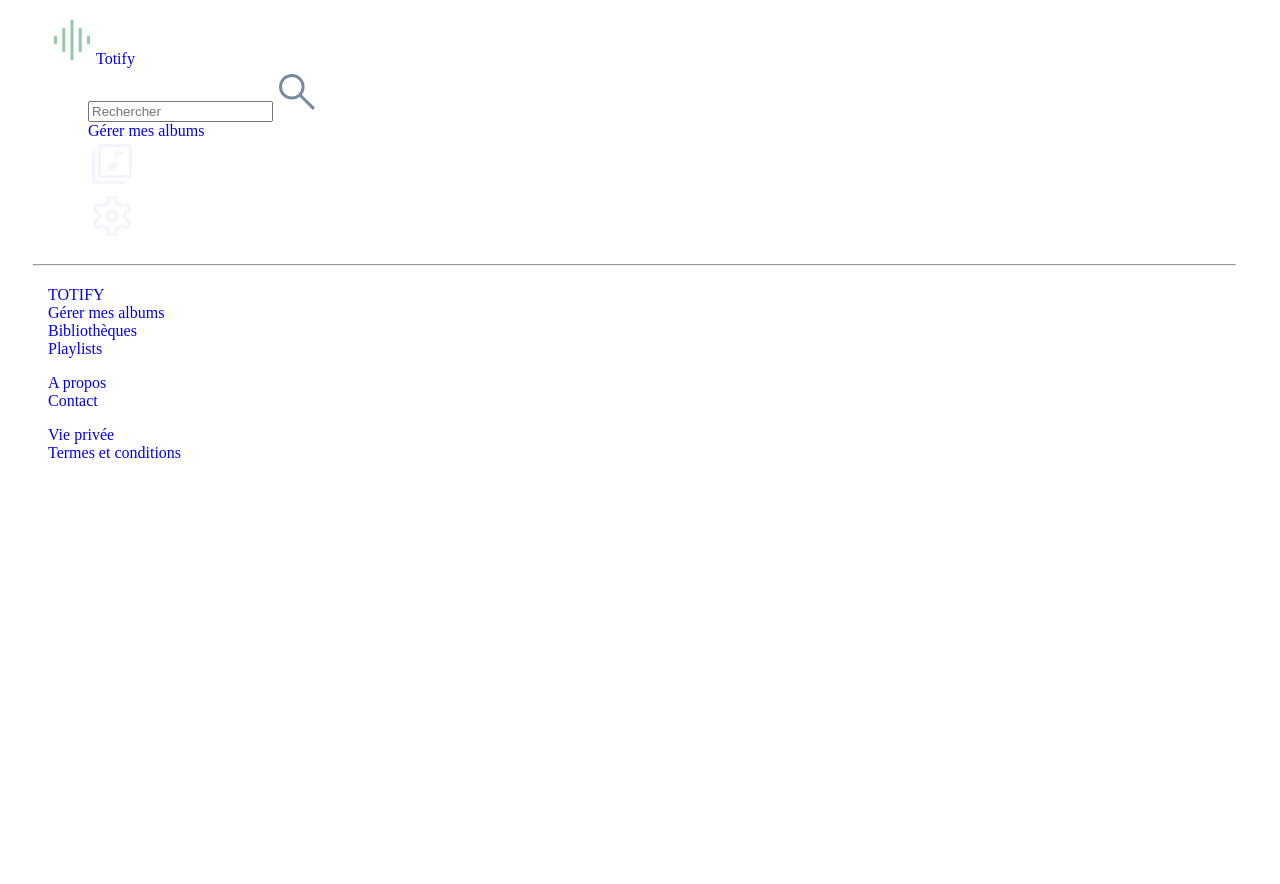
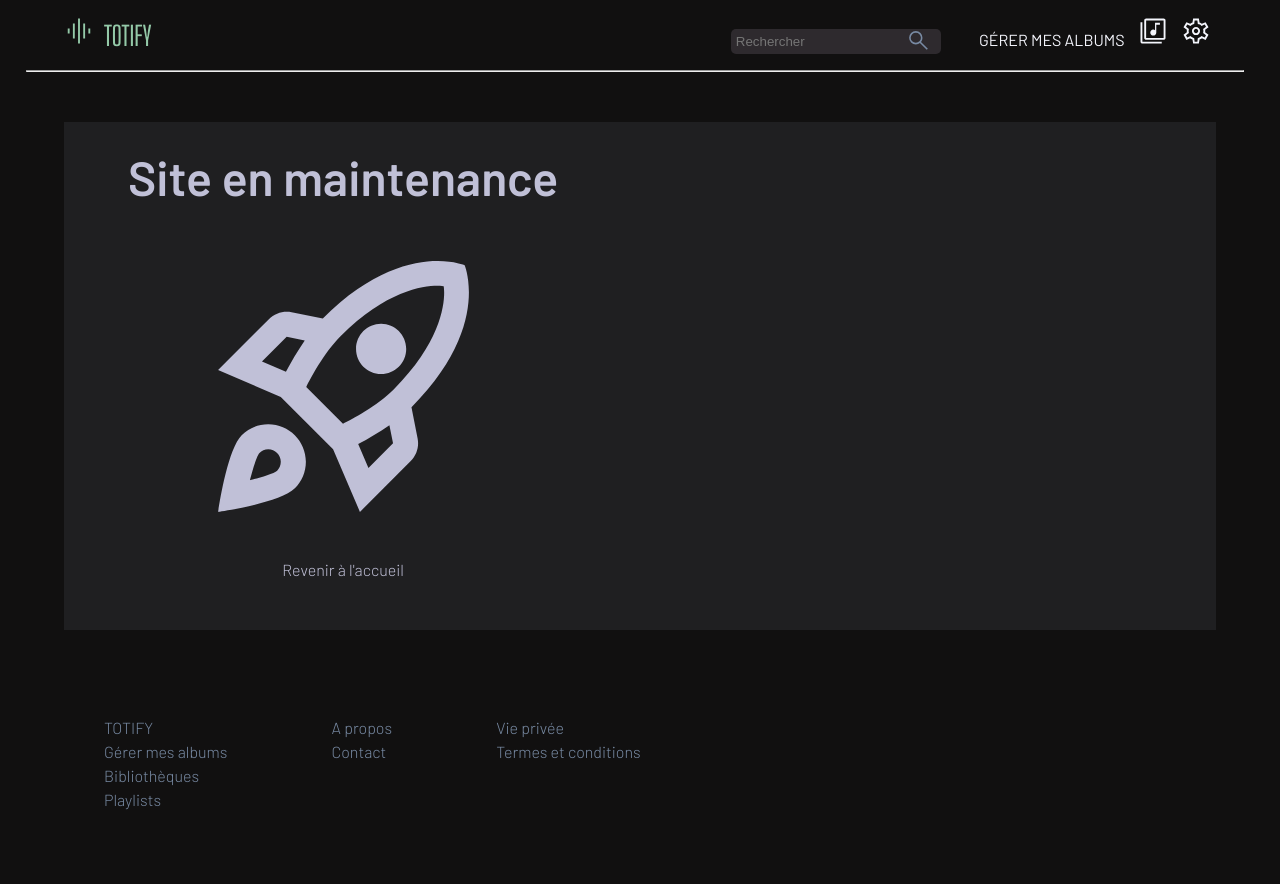
Before and after one commit to MogwaiRGod/Eval_MVC, a plain HTML site: page view/html/maintenance.html in a window 1280 px wide. Before the commit the page ends 800 px from the top, so only its background shows below. Drawn offline with Linux system fonts and the light colour scheme.

Commit message:
page de maintenance

```diff
--- a/view/html/maintenance.html
+++ b/view/html/maintenance.html
@@ -14,6 +14,9 @@
         <link href="https://fonts.googleapis.com/css2?family=Barlow:ital,wght@0,300;0,400;0,600;1,300;1,400;1,600&family=Big+Shoulders+Display:wght@500&display=swap" rel="stylesheet">
         <!-- Import des feuilles de style -->
         <link rel="stylesheet" href="../style/root.css">
+        <!-- Pour les pages ayant la nav/footer/section d'apps/body normal -->
+        <link rel="stylesheet" href="../style/main.css">
+        <link rel="stylesheet" href="../style/animations.css">
         <link rel="stylesheet" href="../style/style.css">
     </head>
 
@@ -36,8 +39,18 @@
     </header>
 
     <main>
-        <div>
-
+        <div id="container-maintenance">
+            <div id="flex-container">
+                <h4>Site en maintenance</h4>
+                <div id="rocket-container">
+                    <img src="../imgs/rocket.svg" alt="Icône de fusée">
+                    <!-- Les divs suivantes doivent être animées , je le ferai si j'ai le temps -->
+                    <!-- <div class="circle"></div>
+                    <div class="circle"></div>
+                    <div class="circle"></div> -->
+                </div>
+                <a href="index.html">Revenir à l'accueil</a>
+            </div>
         </div>
     </main>
 
@@ -57,4 +70,6 @@
             <li><a href="maintenance.html">Termes et conditions</a></li>
         </ul>
     </footer>
+
+    <script src="../scripts/anims.js"></script>
 </body>
--- /dev/null
+++ b/view/scripts/anims.js
@@ -0,0 +1,67 @@
+/*
+ * FONCTIONS
+ */
+
+// fonction appliquant une animation à un élément HTML
+function setAnim(item, anim, duration="0.2s", type="forwards") {
+    return item.style.animation = `${anim} ${duration} ${type}`;
+}
+
+
+
+/*
+ * PARTIES RECURRENTES
+ */
+
+/*
+ * ANIMATIONS DE LA NAV
+ */
+
+const containerLogo = document.getElementById("nav-logo");
+const logo = document.getElementById("icon-nav-logo");
+const textLogo = document.getElementById('nav-link-logo');
+
+// LOGO
+// survol du logo
+containerLogo.addEventListener('mouseover', () => {
+    logo.src = "../imgs/music_hover.svg";
+    setAnim(logo, 'hoverLogo');
+    setAnim(textLogo, 'hoverLogoText');
+    return;
+});
+
+// à l'arrêt du survol
+containerLogo.addEventListener('mouseleave', () => {
+    logo.src = "../imgs/music.svg";
+    setAnim(logo, 'leaveLogo');
+    setAnim(textLogo, 'leaveLogoText');
+    return;
+});
+
+// icônes
+document.querySelectorAll(".hover-nav").forEach(item => {
+    // au survol
+    item.addEventListener('mouseover', () => {
+        // on change la source de l'image (pour avoir celle dédiée au le survol)
+        item.setAttribute("src", item.getAttribute("src").substring(0, item.getAttribute("src").length-4) + '_hover.svg');
+        return;
+    });
+
+    // à l'arrêt du survol
+    item.addEventListener('mouseleave', () => {
+        // on change la source de l'image (pour avoir celle dédiée au le survol)
+        item.setAttribute("src",  item.getAttribute("src").substring(0, item.getAttribute("src").length-10) + '.svg');
+        return;
+    });
+});
+
+
+
+/*
+ * ANIMATIONS DE LA SECTION D'APPS
+ */
+
+// je ferai ça si j'ai le temps
+// document.querySelectorAll(".app").forEach(item => {
+
+// });
--- a/view/style/animations.css
+++ b/view/style/animations.css
@@ -1,3 +1,6 @@
+/* Survol/arrêt du survol du logo de la nav */
+
+/* Logo */
 @keyframes hoverLogo {
     from {
         transform: scale(1);
@@ -16,20 +19,21 @@
     }
 }
 
+/* Texte du logo */
 @keyframes hoverLogoText {
     from {
-        color: var(--couleur1);
+        color: var(--color1);
     }
     to {
-        color: var(--couleur2);
+        color: var(--color2);
     }
 }
 
 @keyframes leaveLogoText {
     from {
-        color: var(--couleur2);
+        color: var(--color2);
     }
     to {
-        color: var(--couleur1);
+        color: var(--color1);
     }
 }
--- a/view/style/main.css
+++ b/view/style/main.css
@@ -1,7 +1,35 @@
 /*
- *Parties du site réutilisables
+ * Style des parties réutilisables du site et des objets récurrents
  */
 
+
+/*
+ * OBJETS RECURRENTS
+ */
+
+ ul {
+    list-style-type: none;
+}
+
+a:link,
+a:visited {
+    text-decoration: none;
+    cursor: pointer;
+}
+
+hr {
+    position: relative;
+    margin: 20px 0;
+    color: var(--color5);
+    left: 2%;
+    width: 95%;
+
+}
+
+
+ /*
+  * PARTIES PRINCIPALES
+  */
 
 /* BODY */
 body {
@@ -12,7 +40,6 @@ body {
     font-weight: var(--ft-main-normal);
     width: 100vw;
     height: 100vh;
-    text-decoration: none;
 }
 
 
@@ -129,8 +156,7 @@ nav ul li{
 
 footer {
     height: 200px;
-    margin: 0;
-    background: var(--color1);
+    margin: 30px 0;
     display: flex;
     flex-direction: row;
     justify-items: center;
@@ -145,11 +171,14 @@ footer ul {
 }
 
 footer a {
-    color: var(--dark);
+    font-size: 12pt;
+    line-height: 18pt;
+    font-weight: var(--ft-main-light);
+    color: var(--color5);
 }
 
 footer a:hover {
-    color: var(--dark);
+    color: var(--white2);
     font-weight: var(--ft-main-bold);
 }
 
@@ -182,16 +211,12 @@ footer a:active {
 }
 
 h3 a {
-    text-decoration: none;
     font-family: var(--font-main);
     color: var(--white2);
     font-size: 16pt;
     font-weight: var(--ft-main-normal);
 }
 
-h3 a:hover {
-    color: var(--color1)
-}
 
 .icon-app {
     width: 100%;
--- a/view/style/root.css
+++ b/view/style/root.css
@@ -1,6 +1,5 @@
 /*
- * Déclaration et définition de toutes les variables/valeurs du design +
- * design des objets récurrents (e.g menus dropdown) et des parties réutilisables (e.g footer)
+ * Déclaration et définition de toutes les variables/valeurs du design
  */
 
 :root {
@@ -30,32 +29,3 @@
     --ft-main-bold: 600;
 
 }
-
-
-/*
- * PARTIES RECURRENTES
- */
-
-
-
-
-/*
- * OBJETS RECURRENTS
- */
-
- ul {
-    list-style-type: none;
-}
-
-a {
-    text-decoration: none;
-}
-
-hr {
-    position: relative;
-    margin: 20px 0;
-    color: var(--color5);
-    left: 2%;
-    width: 95%;
-
-}
--- a/view/style/style.css
+++ b/view/style/style.css
@@ -1,11 +1,14 @@
 /*
- * INDEX
+ * INDEX.HTML
  */
 
 #container1 {
+    position: relative;
     display: flex;
     flex-direction: row;
     padding-top: 20px;
+    left: 5%;
+    width: 95%;
 }
 
 /* Partie logo */
@@ -18,7 +21,6 @@
 
 #section-logo {
     position: relative;
-    left: 5%;
 }
 
 /* Logo */
@@ -58,7 +60,6 @@
     background: var(--mid-dark);
     width: 70%;
     height: fit-content;
-    left: 5%;
     font-size: 16pt;
 }
 
@@ -82,3 +83,54 @@
 #img-index {
     width: 60%;
 }
+
+
+
+/* MAINTENANCE.HTML */
+
+#container-maintenance {
+    margin: 50px 0;
+    position: relative;
+    background: var(--mid-dark);
+    color: var(--white2);
+    width: 80%;
+    left: 5%;
+    padding: 2% 5% 4%;
+    height: fit-content;
+}
+
+#flex-container {
+    display: flex;
+    flex-direction: column;
+    width: fit-content;
+}
+
+#flex-container h4 {
+    position: relative;
+    font-weight: var(--ft-main-bold);
+    font-size: 36pt;
+    width: fit-content;
+    margin: 0 0 30px;
+}
+
+#rocket-container {
+    width: 70%;
+    align-self: center;
+    margin-bottom: 20px;
+}
+
+#rocket-container img {
+    width: 100%;
+}
+
+#flex-container a {
+    font-weight: var(--ft-main-light);
+    color: var(--white2);
+    width: fit-content;
+    align-self: center;
+}
+
+#flex-container a:hover {
+    font-weight: var(--ft-main-bold);
+    color: var(--white);
+}
```
Also changed, not shown: view/html/index.html (+2 -67 lines), view/imgs/rocket.svg (added).
